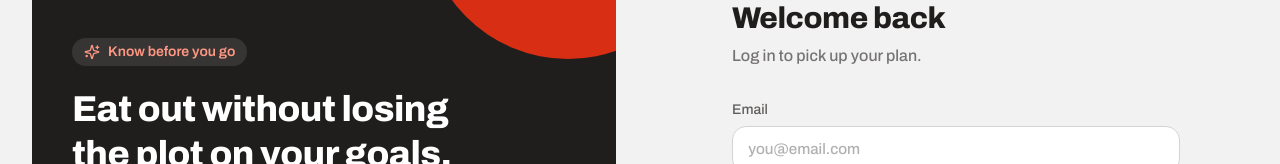
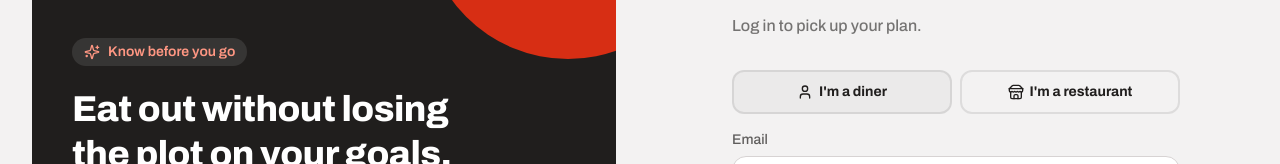
Before and after one commit to Forkcast-HQ/forkcast-web, a Next.js app: page /login in a window 1280 px wide. Shown: the part 238-402 px from the top of the page. Built offline with nearby package versions, Linux system fonts and the light colour scheme; no server answers.

Commit message:
Login: diner/restaurant toggle so restaurant owners see their entry point

```diff
--- a/app/login/page.tsx
+++ b/app/login/page.tsx
@@ -3,9 +3,10 @@
 import { useEffect, useState } from "react";
 import { useRouter } from "next/navigation";
 import Link from "next/link";
-import { ArrowRight, Eye, EyeOff } from "lucide-react";
+import { ArrowRight, Eye, EyeOff, Store, User } from "lucide-react";
 import { useAuth, lastEmail } from "@/lib/auth";
 import { AuthShell, AuthField, type AuthPanelContent } from "@/components/AuthShell";
+import { cls } from "@/lib/format";
 
 const RESTAURANT_PANEL: AuthPanelContent = {
   kicker: "Forkcast for restaurants",
@@ -61,6 +62,28 @@ export default function LogIn() {
       panel={asRestaurant ? RESTAURANT_PANEL : undefined}
     >
       <form onSubmit={submit} className="space-y-4">
+        <div className="grid grid-cols-2 gap-2">
+          {(
+            [
+              { key: false, label: "I'm a diner", icon: <User className="h-4 w-4" /> },
+              { key: true, label: "I'm a restaurant", icon: <Store className="h-4 w-4" /> },
+            ] as const
+          ).map((o) => (
+            <button
+              key={String(o.key)}
+              type="button"
+              onClick={() => setAsRestaurant(o.key)}
+              aria-pressed={asRestaurant === o.key}
+              className={cls(
+                "flex items-center justify-center gap-1.5 rounded-xl border-2 p-2.5 text-sm font-bold text-ink transition",
+                asRestaurant === o.key ? "border-ink bg-black/[0.03]" : "border-black/10 hover:border-black/25",
+              )}
+            >
+              {o.icon} {o.label}
+            </button>
+          ))}
+        </div>
+
         <AuthField label="Email">
           <input className="field" type="email" value={email} onChange={(e) => setEmail(e.target.value)} placeholder="you@email.com" autoComplete="email" required />
           {email && email === lastEmail() && (
```
